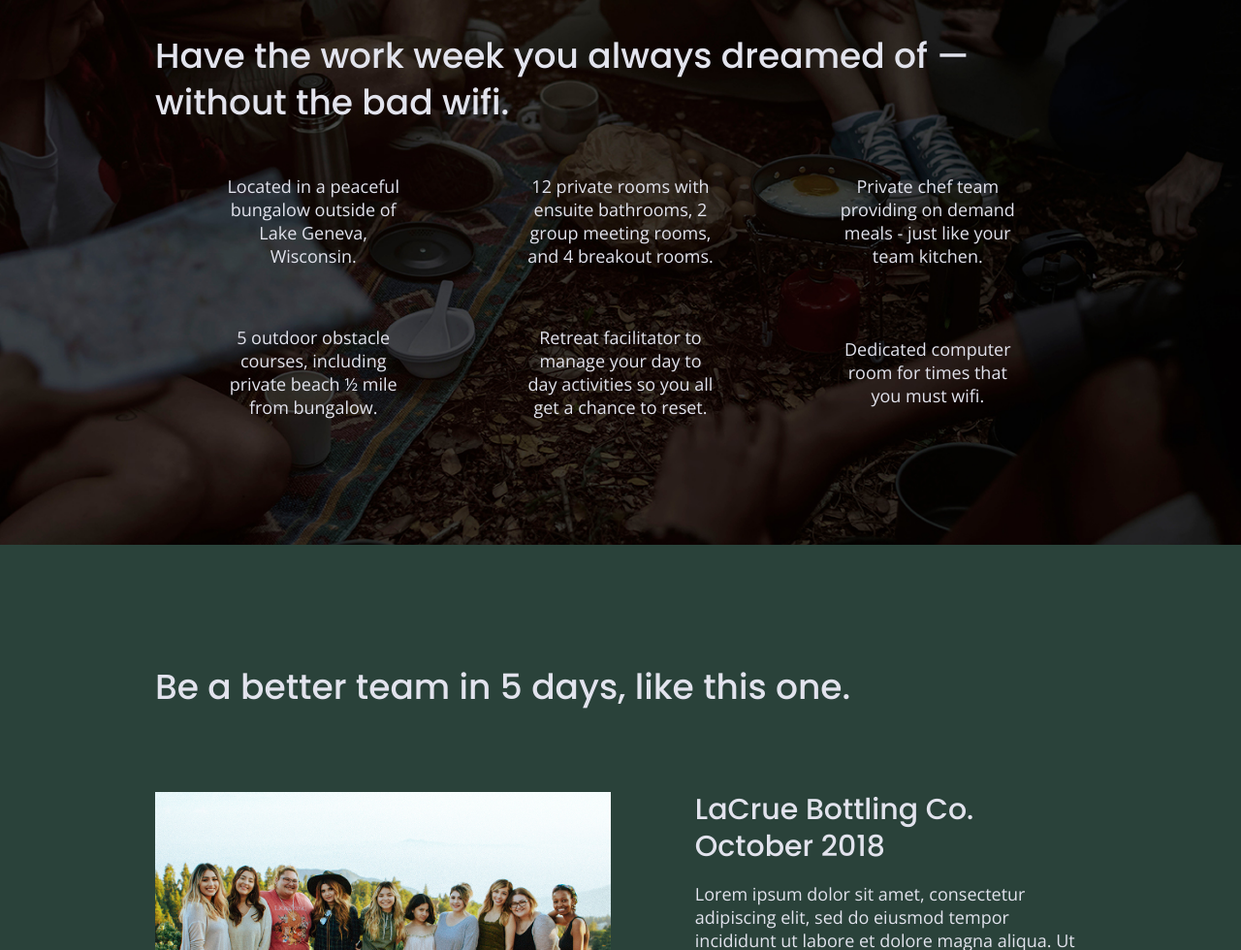
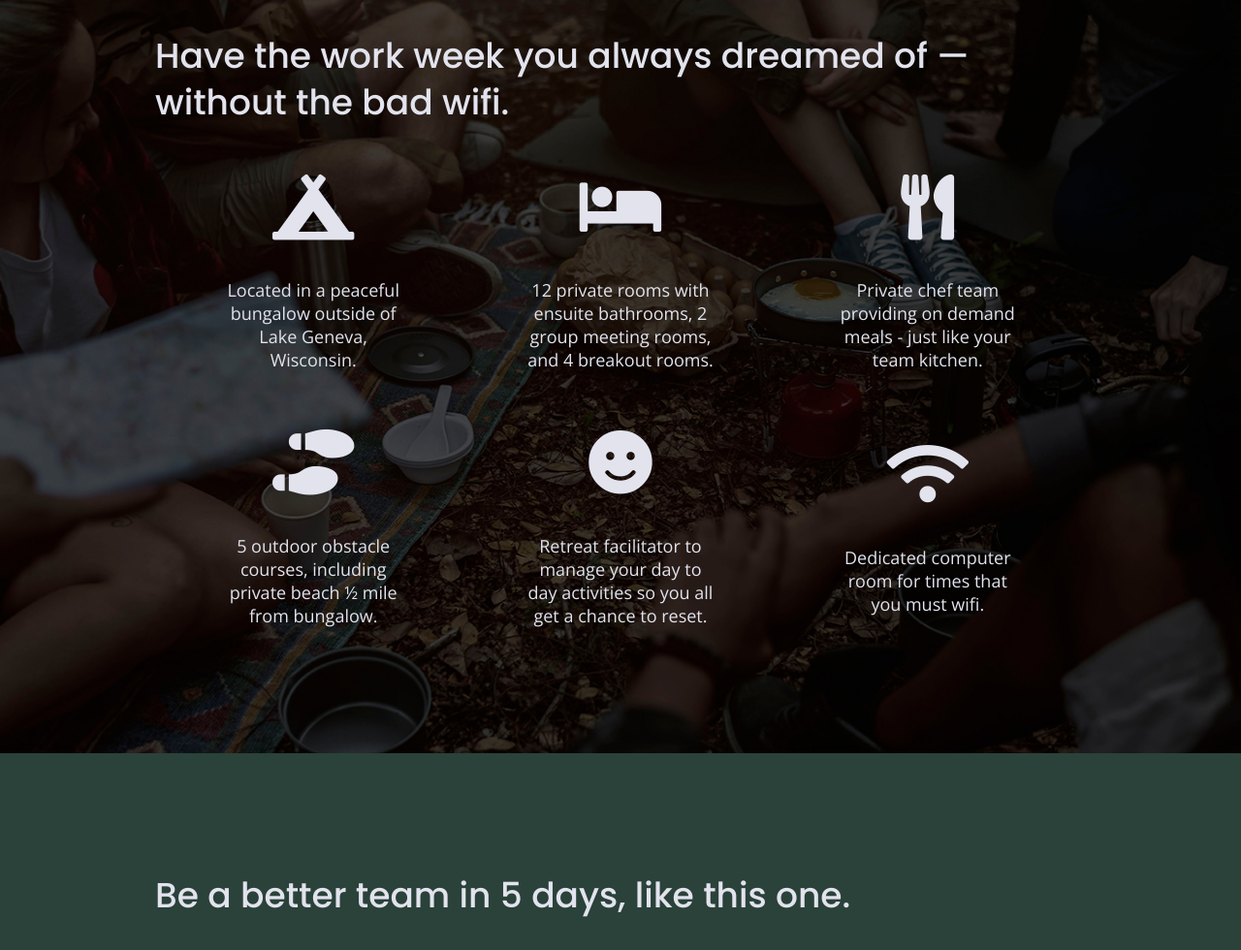
Before and after one commit to fafatim/unplugged-retreat, a website built with Parcel: page index.html in a window 1280 px wide. Shown: the part 1098-2078 px from the top of the page at 97% size. Built offline with nearby package versions, Linux system fonts and the light colour scheme.

Commit message:
icons added to the features

```diff
--- a/css/main.css
+++ b/css/main.css
@@ -315,6 +315,10 @@ input[type=button] {
 .features article {
   width: 63%;
   margin: 30px 0;
+}
+.features i {
+  font-size: 3.75em;
+  margin-bottom: 40px;
 }
 
 .features .features-items {
@@ -759,6 +763,7 @@ input[type=button] {
     flex-basis: 33%;
   }
 
+
   /* Reviews */
   .reviews article div {
     width: 42%;
--- a/index.html
+++ b/index.html
@@ -12,6 +12,8 @@
   <meta property="og:url" content="">
   <meta property="og:image" content="">
   <link href="https://fonts.googleapis.com/css?family=Open+Sans:400,700|Poppins:500,700" rel="stylesheet">
+
+<!-- FontAwesome CDN version 5.5 -->
 <link rel="stylesheet" href="https://use.fontawesome.com/releases/v5.5.0/css/all.css" integrity="sha384-B4dIYHKNBt8Bc12p+WXckhzcICo0wtJAoU8YZTY5qE0Id1GSseTk6S+L3BlXeVIU" crossorigin="anonymous">
   <link rel="manifest" href="site.webmanifest">
   <link rel="apple-touch-icon" href="icon.png">
@@ -73,6 +75,7 @@
       <div class="features-items">
         <article>
           <p class="fontawesome-icon">
+            <i class="fas fa-campground"></i>
           </p>
           <p class="features-item-description">
             Located in a peaceful bungalow outside of Lake Geneva, Wisconsin.
@@ -80,6 +83,7 @@
         </article>
         <article>
           <p class="fontawesome-icon">
+            <i class="fas fa-bed"></i>
           </p>
           <p class="features-item-description">
             12 private rooms with ensuite bathrooms, 2 group meeting rooms, and 4 breakout rooms.
@@ -87,6 +91,7 @@
         </article>
         <article>
           <p class="fontawesome-icon">
+            <i class="fas fa-utensils"></i>
           </p>
           <p class="features-item-description">
             Private chef team providing on demand meals - just like your team kitchen.
@@ -94,6 +99,7 @@
         </article>
         <article>
           <p class="fontawesome-icon">
+            <i class="fas fa-shoe-prints"></i>
           </p>
           <p class="features-item-description">
             5 outdoor obstacle courses, including private beach ½ mile from bungalow.
@@ -101,6 +107,7 @@
         </article>
         <article>
           <p class="fontawesome-icon">
+            <i class="fas fa-smile"></i>
           </p>
           <p class="features-item-description">
             Retreat facilitator to manage your day to day activities so you all get a chance to reset.
@@ -108,6 +115,7 @@
         </article>
         <article>
           <p class="fontawesome-icon">
+            <i class="fas fa-wifi"></i>
           </p>
           <p class="features-item-description">
             Dedicated computer room for times that you must wifi.
@@ -116,6 +124,7 @@
       </div>
     </div>
   </section>
+
 
       <section class="reviews">
         <div class="content-wrapper">
```
Also changed, not shown: about/index.html (+3 -0 lines), faq/index.html (+4 -0 lines). Lines whose indentation alone changed are shown as unchanged.
